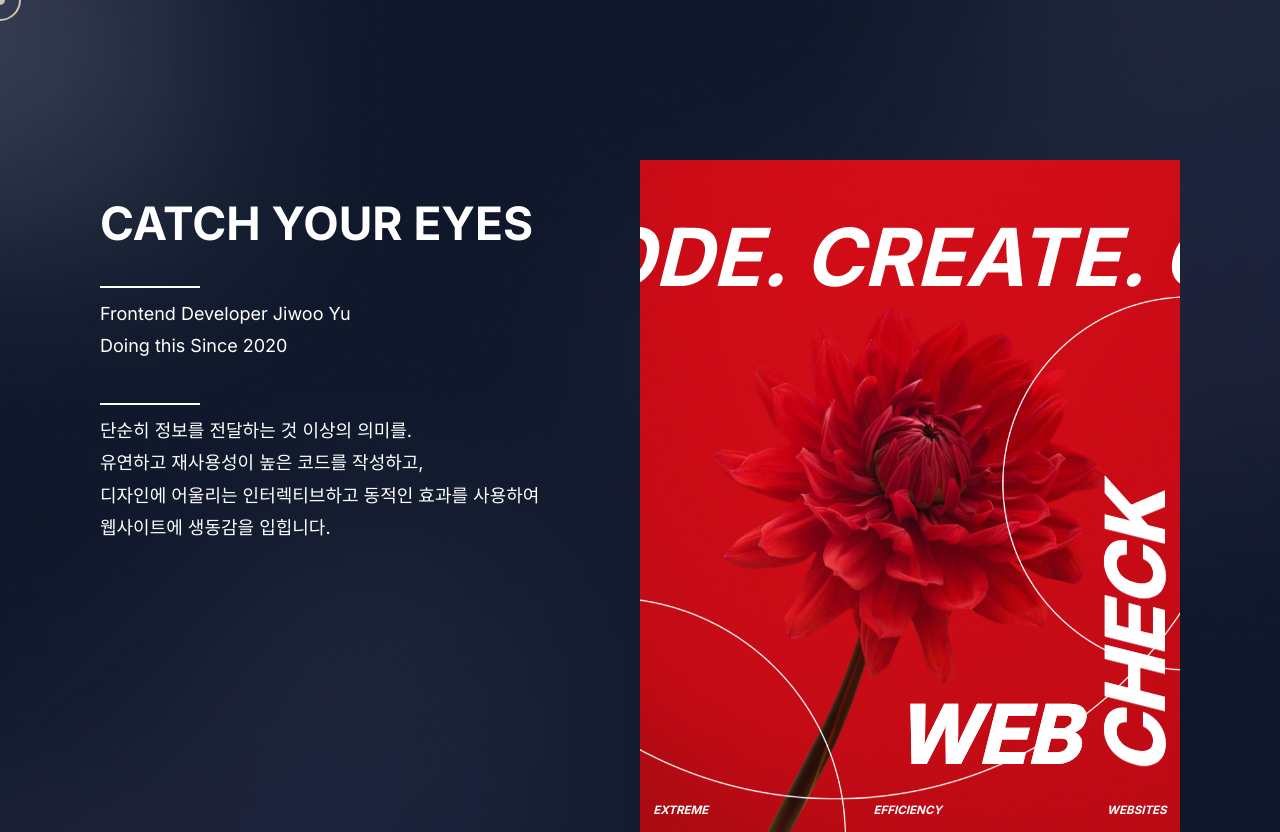
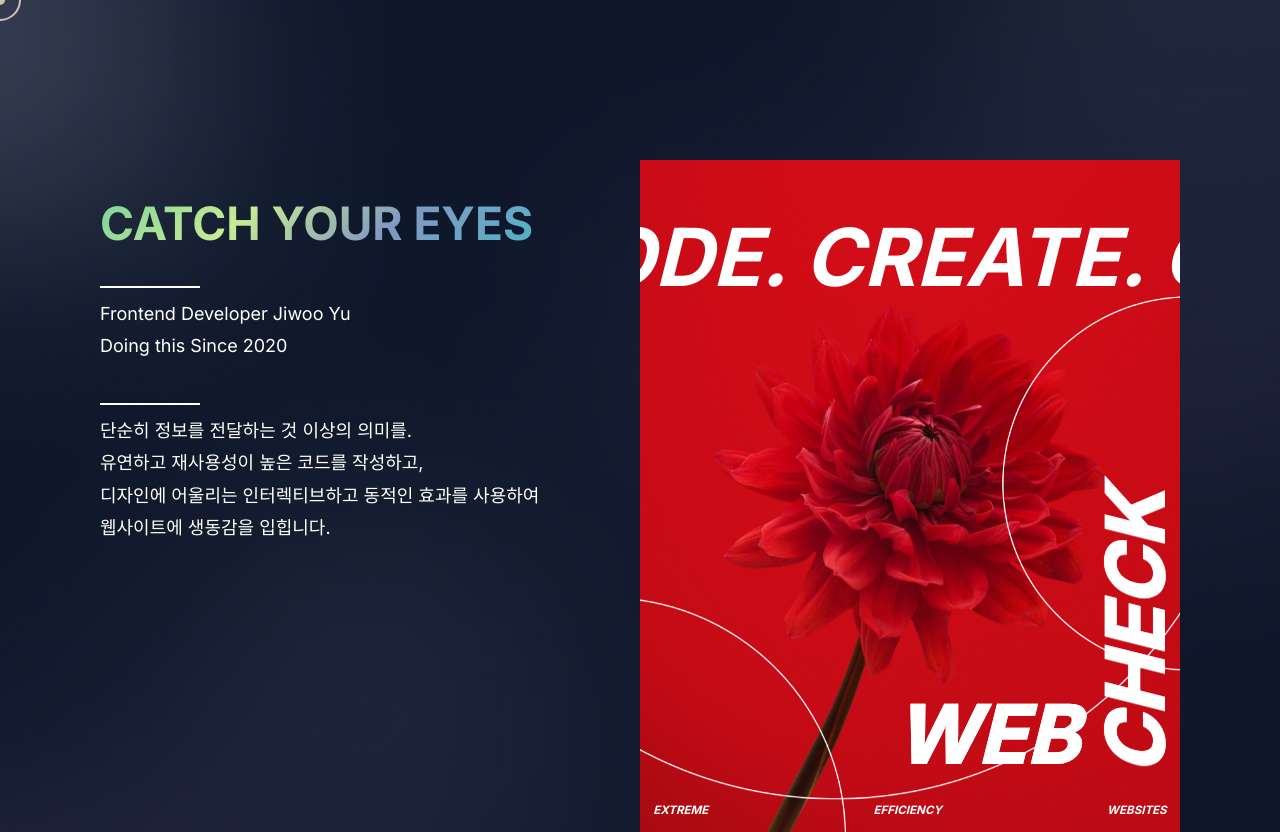
Before and after one commit to yuziwoo/portfolio, a React (Create React App) app: page / in a window 1280 px wide. Built offline with nearby package versions, Linux system fonts and the light colour scheme.

Commit message:
feat(Introduce): Heading 드래그 기능 추가

```diff
--- a/src/components/Main/Introduce/IntroText/IntroText.tsx
+++ b/src/components/Main/Introduce/IntroText/IntroText.tsx
@@ -12,28 +12,25 @@ const Paragraph = styled.p`
 `;
 
 const HeadingVariants: Variants = {
-  initial: { x: '-100%', backgroundImage: 'none' },
+  initial: { x: '-100%' },
   animate: { x: 0 },
-  hover: {
-    color: 'rgba(255, 255, 255, 0)',
-    backgroundImage: 'linear-gradient(138deg,#90C5F4 0,#90F4E5 33%, #BC88B4 66%, #B690F4 100%)',
-    backgroundClip: 'text',
-    WebkitBackgroundClip: 'text',
-    MozBackgroundClip: 'text',
-  },
-  tap: { scale: 0.9 },
 };
 
 const IntroText = () => {
   return (
     <article className="intro-text" style={{ paddingTop: '4rem' }}>
-      <div style={{ overflow: 'hidden' }}>
+      <motion.div
+        whileTap={{ scale: 1.1 }}
+        style={{ overflow: 'hidden' }}
+        drag
+        dragConstraints={{ left: 0, right: 0, top: 0, bottom: 0 }}
+        dragTransition={{ bounceStiffness: 500, bounceDamping: 20 }}
+      >
         <motion.h1
           variants={HeadingVariants}
           initial="initial"
           animate="animate"
           whileHover="hover"
-          whileTap="tap"
           transition={{
             duration: 0,
             ease: 'anticipate',
@@ -45,11 +42,17 @@ const IntroText = () => {
             fontWeight: 700,
             lineHeight: 1,
             animation: 'hue-rotate 1s infinite',
+            color: 'rgba(255, 255, 255, 0)',
+            backgroundImage:
+              'linear-gradient(138deg,#90C5F4 0,#90F4E5 33%, #BC88B4 66%, #B690F4 100%)',
+            backgroundClip: 'text',
+            WebkitBackgroundClip: 'text',
+            MozBackgroundClip: 'text',
           }}
         >
           CATCH YOUR EYES
         </motion.h1>
-      </div>
+      </motion.div>
       <TextBlock>
         <TopLinedTextBox width="10rem" color="var(--color-white)" dir="right" delay={0.5}>
           <Paragraph>
```
